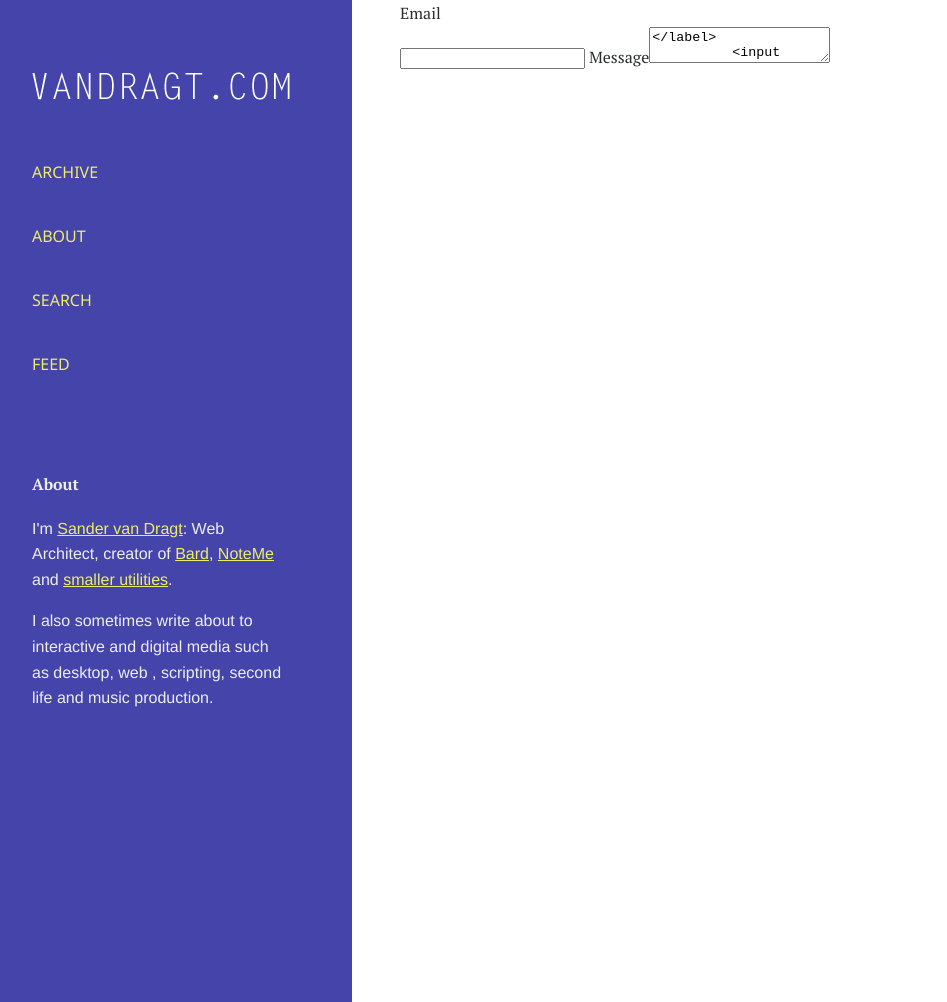
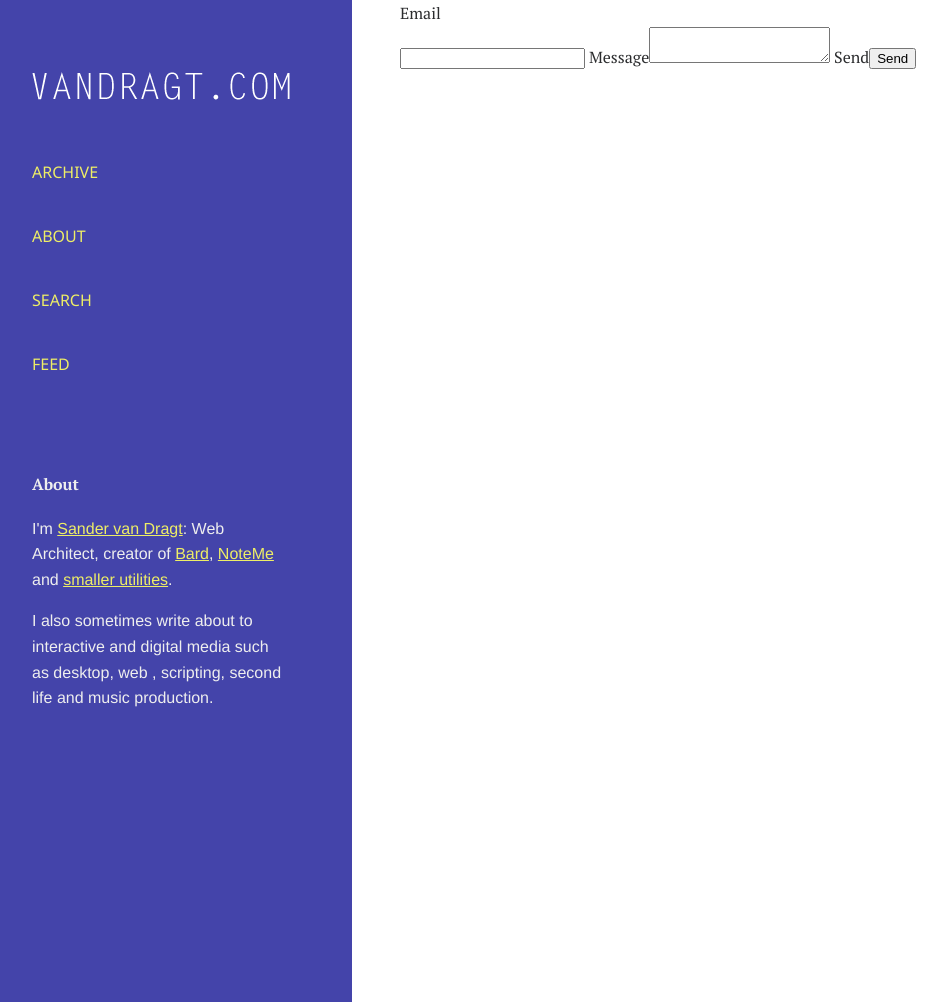
Before and after one commit to svandragt/svandragt.github.io, a Jekyll site: the page built from contact/index.html, in a window 1280 px wide and 1002 px high. Shown: the whole window, without its empty margins (32-979 px from the left). Built offline with Jekyll 4.4.1, drawn with Linux system fonts in a browser that asks for light colours.

Commit message:
contact form++

```diff
--- a/contact/index.html
+++ b/contact/index.html
@@ -10,8 +10,8 @@ title: Contact me
 	  <input type='hidden' name='redirect_to' value='http://vandragt.com/contact/thanks'>
 	  <!-- all your input fields here.... -->
 	  <label>Email<br><input type='email' name='email'></label>
-	  <label>Message<textarea name='message'></label>
-	  <input type='submit' value='Send'>
+	  <label>Message<textarea name='message'></textarea></label>
+	  <label>Send<input type='submit' value='Send'></label>
 	</form>
 
 </div>
```
